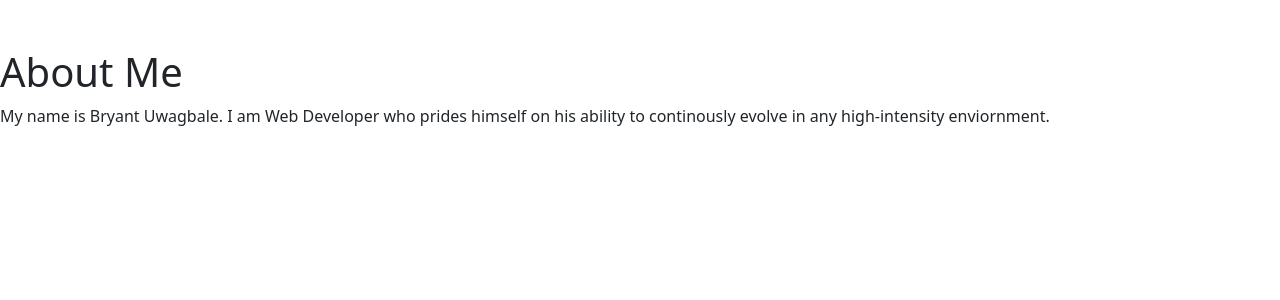
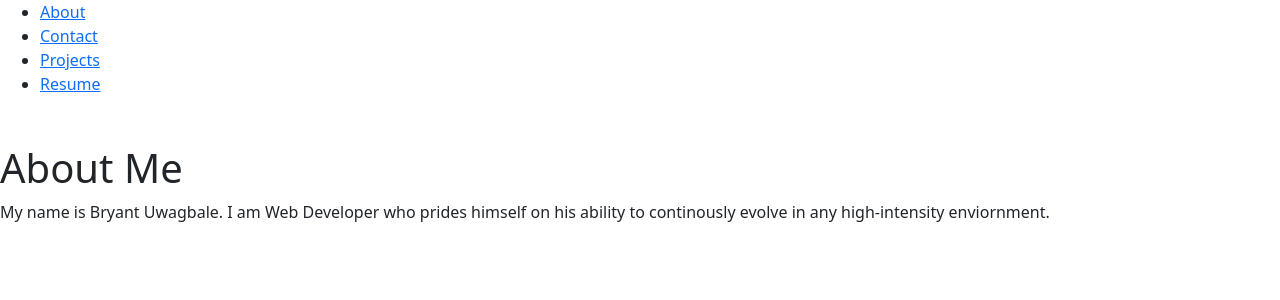
Before and after one commit to bryantuwagbale/React-Portfolio, a React (Create React App) app: page / in a window 1280 px wide. Shown: the top 300 px of the page. Built offline with nearby package versions, Linux system fonts and the light colour scheme.

Commit message:
added things to nav

```diff
--- a/src/App.js
+++ b/src/App.js
@@ -5,17 +5,13 @@ import About from './components/About';
 
 
 function App() {
-
   return (
     <div>
-      {/* <Nav></Nav> */}
+      <Nav></Nav>
       <main>
         <About></About>
       </main>
     </div>
-
-
-
   );
 }
 
--- a/src/components/Nav/index.js
+++ b/src/components/Nav/index.js
@@ -1,17 +1,57 @@
-// import React from 'react';
+import React from 'react';
 
-// <Nav variant="pills" defaultActiveKey="/home">
-//   <Nav.Item>
-//     <Nav.Link href="/home">Active</Nav.Link>
-//   </Nav.Item>
-//   <Nav.Item>
-//     <Nav.Link eventKey="link-1">Option 2</Nav.Link>
-//   </Nav.Item>
-//   <Nav.Item>
-//     <Nav.Link eventKey="disabled" disabled>
-//       Disabled
-//     </Nav.Link>
-//   </Nav.Item>
-// </Nav>
+function Nav() {
 
-// export default Nav;
+    // const categories = [
+    //     {
+    //       name: "About", description:"about me section",
+    //     },
+    //     { name: "Projects", description: "the projects I've completed" },
+    //     { name: "Contact", description: "contact section"
+
+    //     },
+
+    //   ];
+
+    //   function categorySelected() {
+    //     console.log("hello")
+    //   }
+
+    return (
+        <header>
+
+    <nav>
+    <ul className="flex-row">
+    <li className="mx-2"> <a href="#about">
+      About
+      </a>
+
+      </li>
+      <li className="mx-2"> <a href="#contact">
+      Contact
+      </a>
+      </li>
+      <li className="mx-2"> <a href="#projects">
+      Projects
+      </a>
+      </li>
+      <li className="mx-2"> <a href="#resume">
+      Resume
+      </a>
+      </li>
+      {/* {categories.map((category) => (
+        <li
+          className="mx-1"
+          key={category.name}
+        >
+          <span onClick={categorySelected} >
+            {category.name}
+          </span>
+        </li>
+      ))} */}
+    </ul>
+  </nav>
+        </header>
+    );
+}
+export default Nav;
```
Also changed, not shown: package.json (+3 -4 lines), 1 other file (tests, documents, lock files or other folders).
